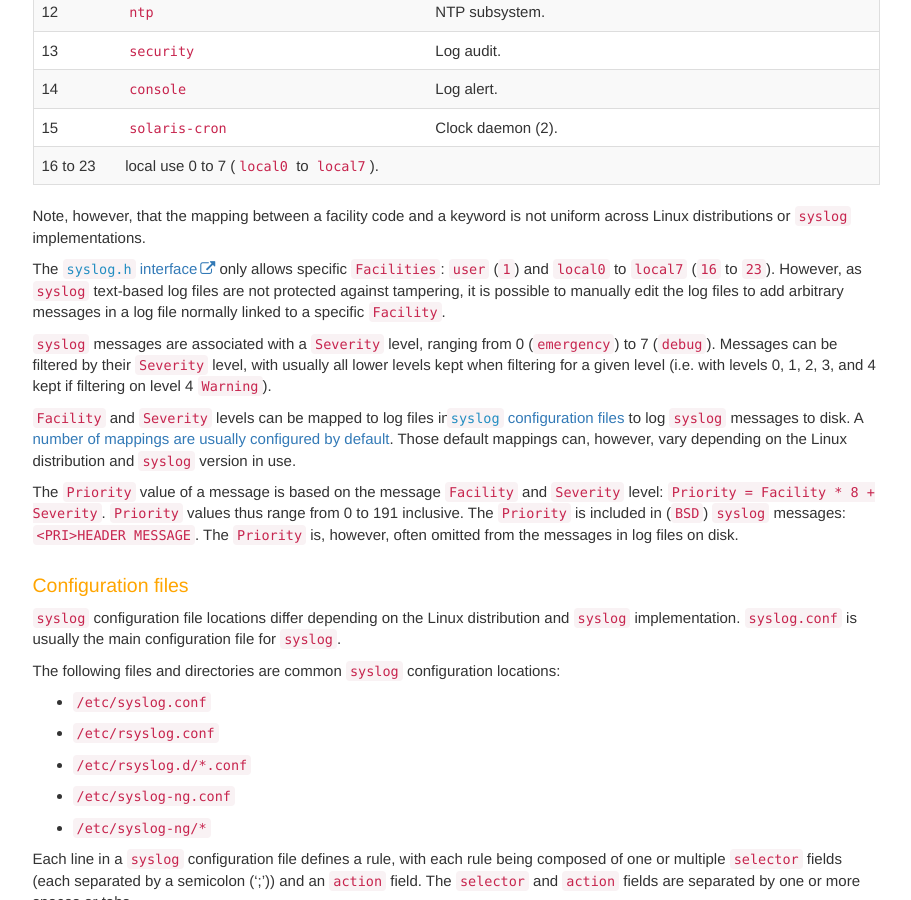
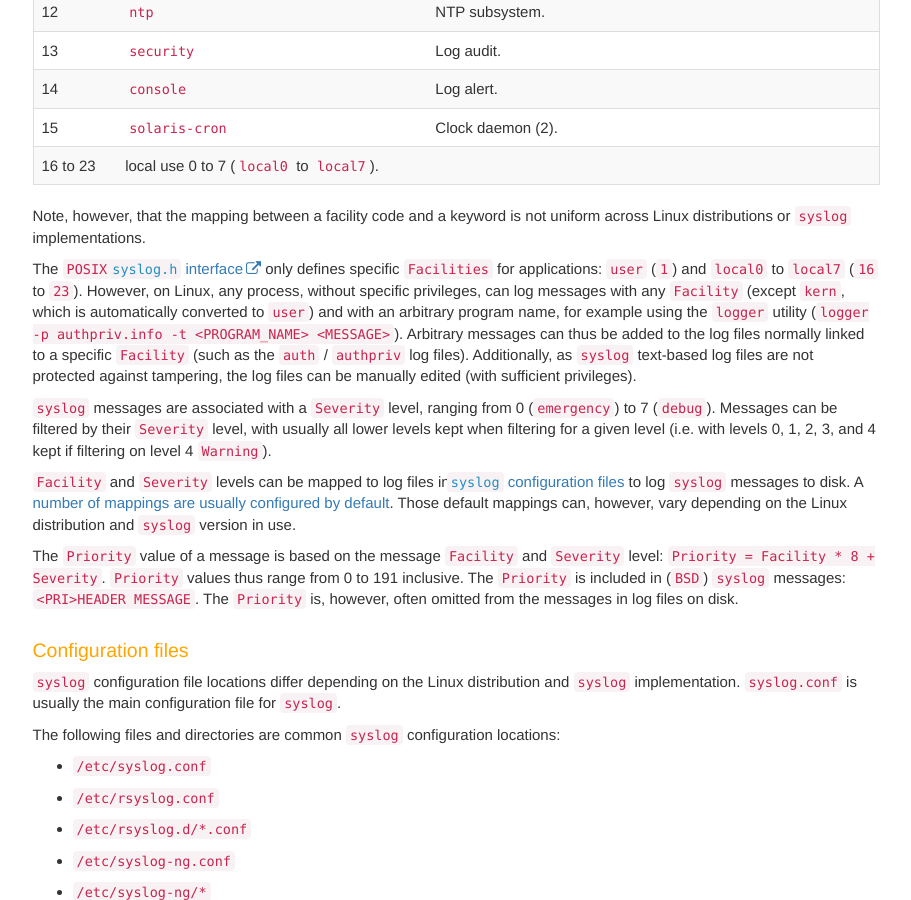
Before and after one commit to Qazeer/artefacts.help, a Jekyll site: the page built from pages/linux/syslog.md, in a window 1280 px wide and 900 px high, scrolled down 2093 px. Shown: the whole window, without its empty margins (330-1241 px from the left). Built offline with Jekyll 4.4.1, drawn with Linux system fonts in a browser that asks for light colours; comment, search, counter and statistics services are not loaded.

Commit message:
[Artefact] Linux Syslog - The facility restriction is POSIX-only

```diff
--- a/pages/linux/syslog.md
+++ b/pages/linux/syslog.md
@@ -83,12 +83,18 @@ The facilities are described in
 Note, however, that the mapping between a facility code and a keyword is not
 uniform across Linux distributions or `syslog` implementations.
 
-The
+The `POSIX`
 [`syslog.h` interface](https://pubs.opengroup.org/onlinepubs/009695399/functions/syslog.html)
-only allows specific `Facilities`: `user` (`1`) and `local0` to `local7`
-(`16` to `23`). However, as `syslog` text-based log files are not protected
-against tampering, it is possible to manually edit the log files to add
-arbitrary messages in a log file normally linked to a specific `Facility`.
+only defines specific `Facilities` for applications: `user` (`1`) and `local0`
+to `local7` (`16` to `23`). However, on Linux, any process, without specific
+privileges, can log messages with any `Facility` (except `kern`, which is
+automatically converted to `user`) and with an arbitrary program name, for
+example using the `logger` utility
+(`logger -p authpriv.info -t <PROGRAM_NAME> <MESSAGE>`). Arbitrary messages can
+thus be added to the log files normally linked to a specific `Facility` (such
+as the `auth` / `authpriv` log files). Additionally, as `syslog` text-based log
+files are not protected against tampering, the log files can be manually
+edited (with sufficient privileges).
 
 `syslog` messages are associated with a `Severity` level, ranging from 0
 (`emergency`) to 7 (`debug`). Messages can be filtered by their `Severity`
```
